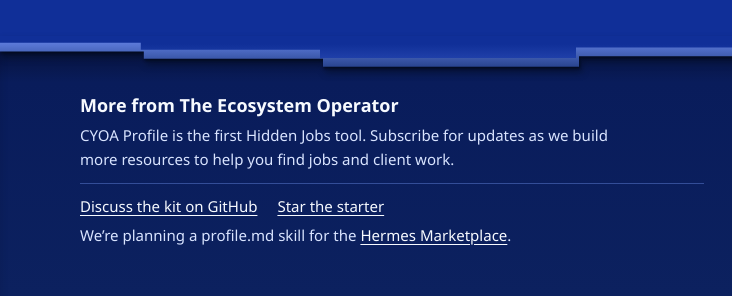
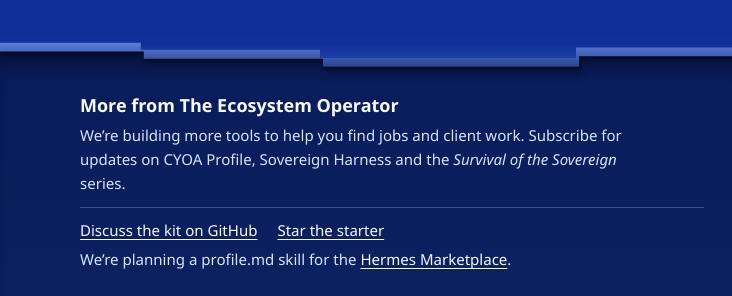
Before and after one commit to benohanlon/hiddenjobs-ai, a plain HTML site: page profile-md/index.html in a window 1280 px wide. Shown: the part 2268-2564 px from the top of the page, 0-732 px from the left. Drawn offline with Linux system fonts and the light colour scheme.

Commit message:
Name the projects covered by newsletter updates

```diff
--- a/profile-md/index.html
+++ b/profile-md/index.html
@@ -233,7 +233,7 @@ Ask me if anything important is missing. If I’m working in the GitHub starter,
     <section class="shell footer-inner" id="more" aria-labelledby="more-heading">
       <div class="more-copy">
         <h2 id="more-heading">More from The Ecosystem Operator</h2>
-        <p>CYOA Profile is the first Hidden Jobs tool. Subscribe for updates as we build more resources to help you find jobs and client work.</p>
+        <p>We’re building more tools to help you find jobs and client work. Subscribe for updates on CYOA Profile, Sovereign Harness and the <em>Survival of the Sovereign</em> series.</p>
       </div>
       <div class="newsletter-signup">
         <iframe src="https://ecosystemoperator.substack.com/embed?transparent=1" title="Subscribe to The Ecosystem Operator" width="480" height="150" loading="lazy"></iframe>
```
